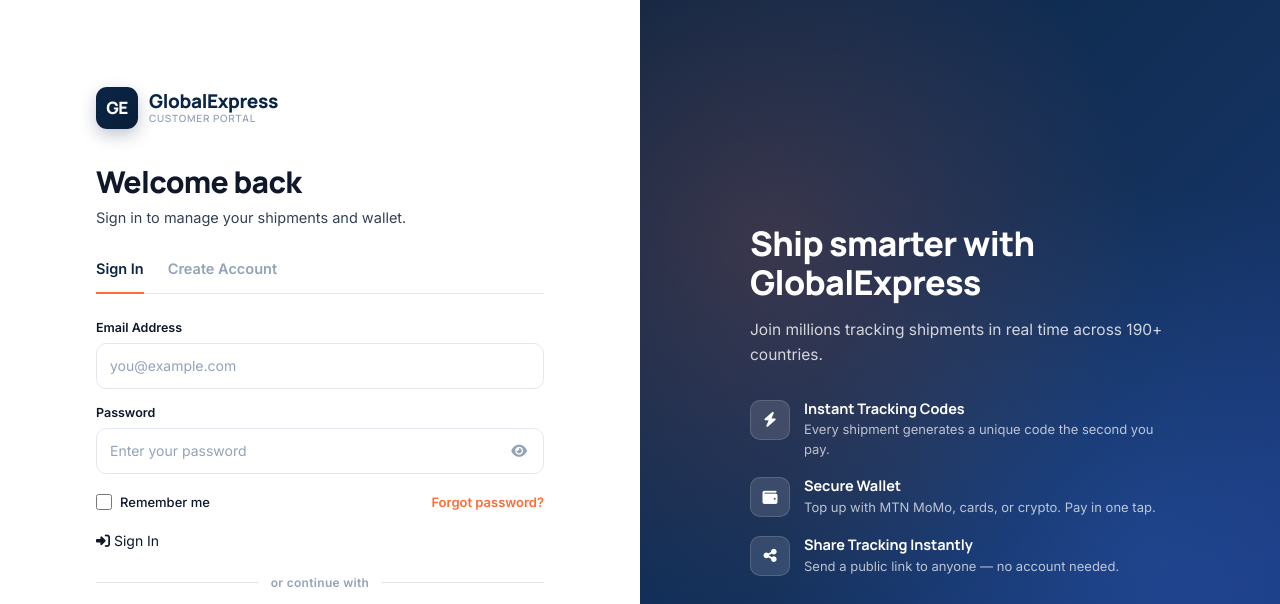
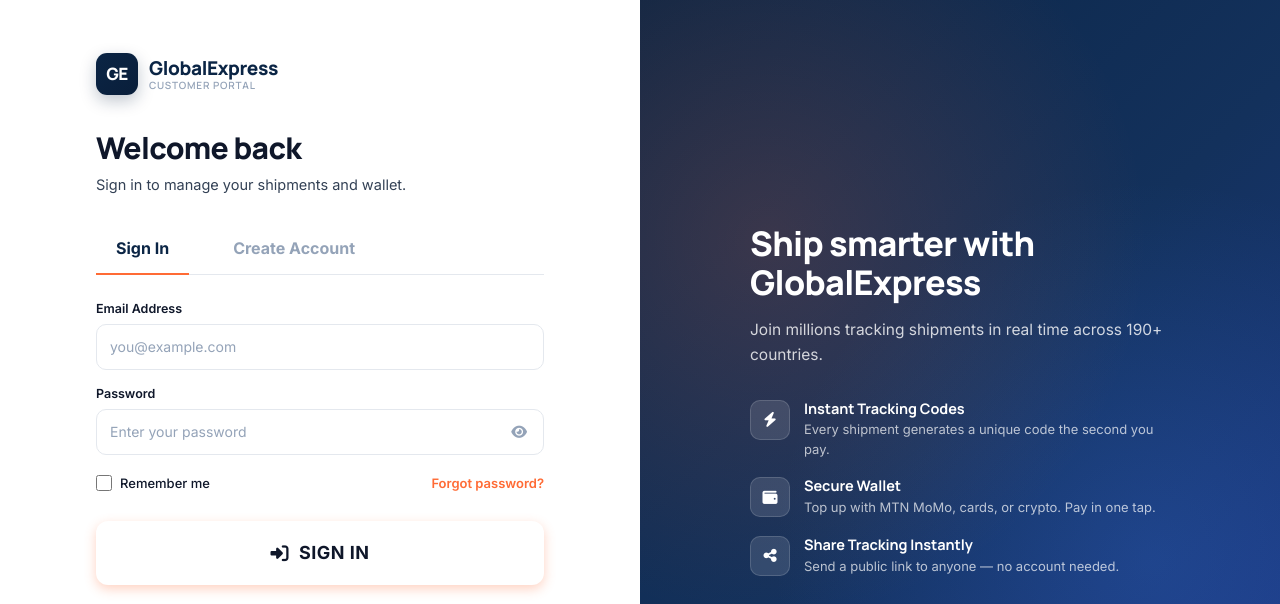
Before and after one commit to driouw237-star/TRACKINGWEB, a website: page portal.html in a window 1280 px wide. Shown: the top 604 px of the page. Drawn offline with nearby package versions, Linux system fonts and the light colour scheme.

Commit message:
Enlarge portal login and signup buttons

```diff
--- a/portal.html
+++ b/portal.html
@@ -30,6 +30,40 @@
 <link rel="stylesheet" href="css/base.css" />
 <link rel="stylesheet" href="css/auth.css" />
 <link rel="stylesheet" href="css/portal.css" />
+
+<!-- CUSTOM STYLES FOR LARGER BUTTONS -->
+<style>
+  /* Make the main submit buttons massive and highly visible */
+  #loginSubmit, #signupSubmit {
+    font-size: 18px !important;
+    padding: 18px 24px !important;
+    font-weight: 700 !important;
+    letter-spacing: 0.5px;
+    text-transform: uppercase;
+    box-shadow: 0 4px 12px rgba(255, 107, 53, 0.3) !important; /* Orange glow */
+    transition: transform 0.2s ease, box-shadow 0.2s ease !important;
+    margin-top: 10px !important;
+    width: 100% !important;
+    border-radius: 12px !important;
+    display: flex !important;
+    justify-content: center !important;
+    align-items: center !important;
+    gap: 10px !important;
+  }
+
+  /* Add a hover effect so it pops out */
+  #loginSubmit:hover, #signupSubmit:hover {
+    transform: translateY(-2px);
+    box-shadow: 0 6px 16px rgba(255, 107, 53, 0.5) !important;
+  }
+
+  /* Make the tab buttons (Sign In / Create Account) larger */
+  .auth-tab {
+    font-size: 16px !important;
+    padding: 12px 20px !important;
+    font-weight: 700 !important;
+  }
+</style>
 </head>
 <body>
 
```
